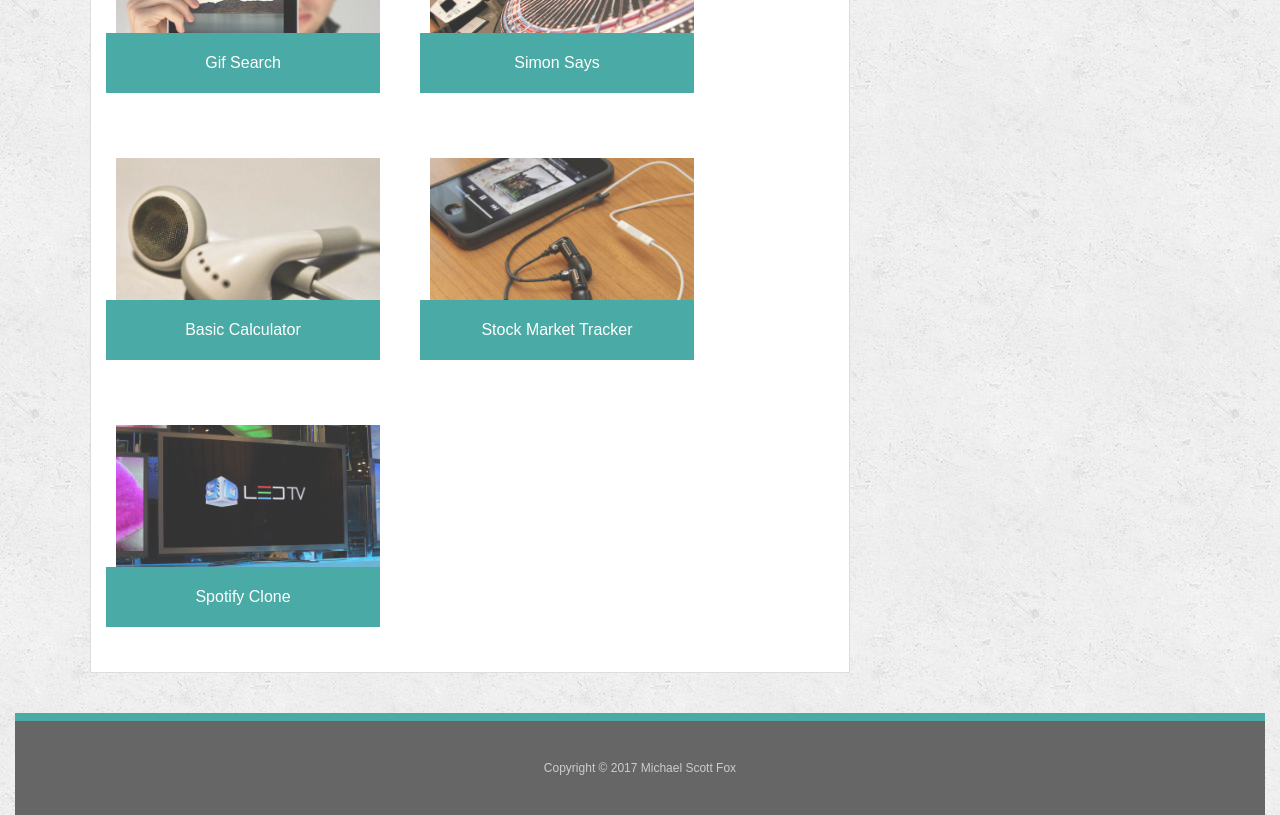
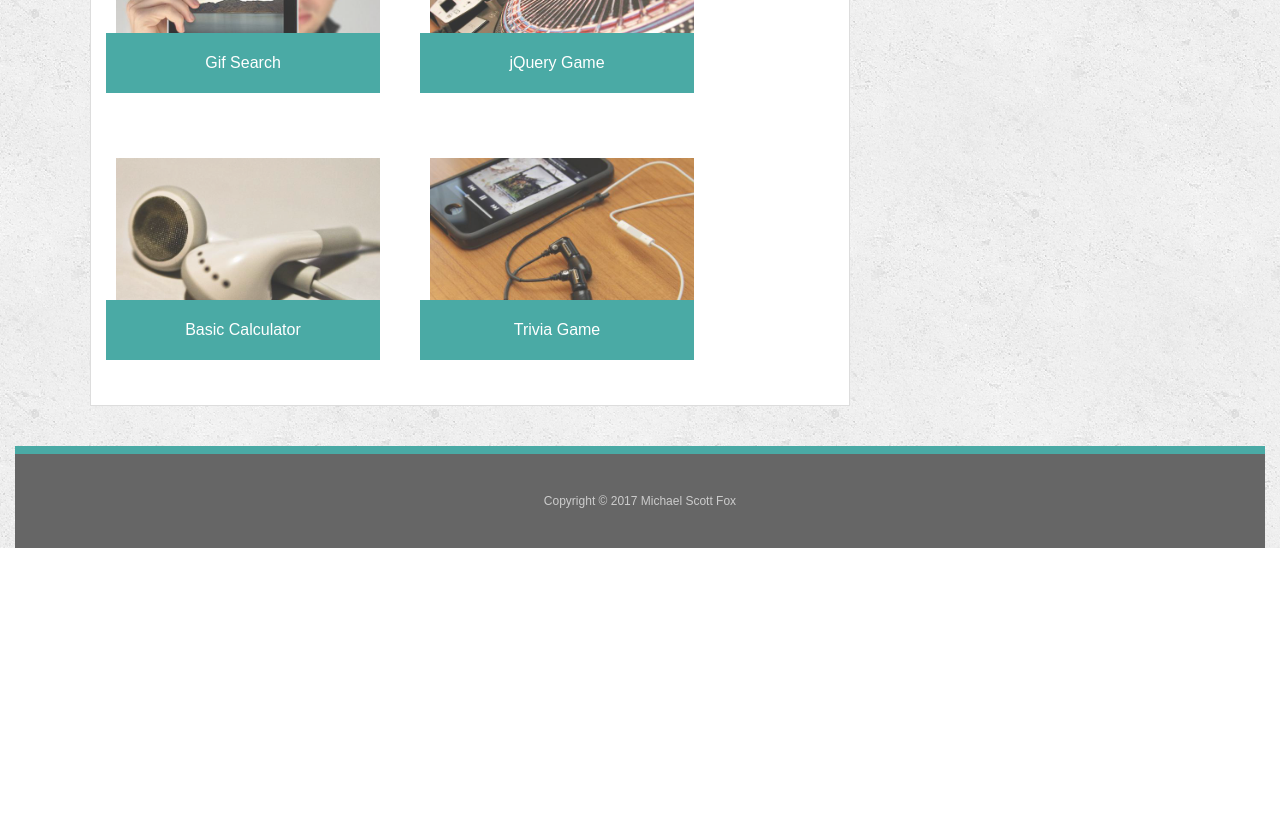
Before and after one commit to misterfoxy/misterfoxy.github.io, a plain HTML site: page portfolio.html in a window 1280 px wide. Shown: the part 344-1159 px from the top of the page. After the commit the page ends 892 px from the top, so only its background shows below. Drawn offline with nearby package versions, Linux system fonts and the light colour scheme.

Commit message:
added more links

```diff
--- a/portfolio.html
+++ b/portfolio.html
@@ -46,22 +46,17 @@
         <div class="work">
           <img src="assets/images/place2.jpg" alt="RPG Game">
 
-          <h3>Simon Says</h3>
+          <a href="https://misterfoxy.github.io/week-4-game"><h3>jQuery Game</h3></a>
         </div>
         <div class="work">
           <img src="assets/images/place3.jpg" alt="Trivia Game">
 
-          <h3>Basic Calculator</h3>
+          <a href="https://misterfoxy.github.io/calculator"><h3>Basic Calculator</h3></a>
         </div>
         <div class="work">
           <img src="assets/images/place4.jpg" alt="Rutgers Info Widget">
 
-          <h3>Stock Market Tracker</h3>
-        </div>
-        <div class="work">
-          <img src="assets/images/plae5.jpg" alt="Rock Paper Scissors">
-
-          <h3>Spotify Clone</h3>
+          <a href="https://misterfoxy.github.io/TriviaGame"><h3>Trivia Game</h3></a>
         </div>
       </div>
 
```
